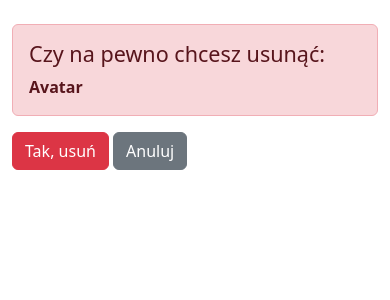
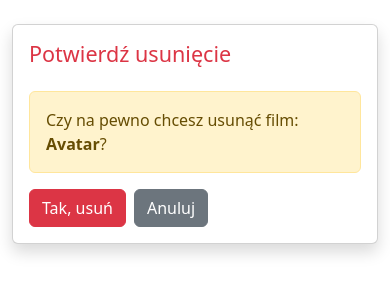
Before and after one commit to bossgos/ataproj3, a Django app: template movies/templates/movies/movie_confirm_delete.html in a window 390 px wide. Shown: the part 56-356 px from the top of the page. Run offline with Django 5.2, Linux system fonts and the light colour scheme; the template is opened without the code that fills it: values that come from a table or form of the project are taken from there, others are empty; data comes from the database, SQL or seed files in the repository; both versions use the stored data as it was after the commit.

Commit message:
Movies - html files - mobile friendly

```diff
--- a/ataproj3/urls.py
+++ b/ataproj3/urls.py
@@ -21,7 +21,7 @@ from django.urls import path, include
 
 urlpatterns = [
     path('admin/', admin.site.urls),
-    path('movies/', include('movies.urls')),
+    path('', include('movies.urls')),
 ]
 
 
--- a/movies/templates/movies/movie_confirm_delete.html
+++ b/movies/templates/movies/movie_confirm_delete.html
@@ -1,14 +1,22 @@
 {% extends 'movies/base.html' %}
 
 {% block content %}
-<div class="alert alert-danger">
-    <h4>Czy na pewno chcesz usunąć:</h4>
-    <strong>{{ movie.title }}</strong>
+<div class="row justify-content-center">
+    <div class="col-12 col-md-6">
+        <div class="card shadow">
+            <div class="card-body">
+                <h4 class="card-title text-danger mb-4">Potwierdź usunięcie</h4>
+                <div class="alert alert-warning">
+                    Czy na pewno chcesz usunąć film: <strong>{{ movie.title }}</strong>?
+                </div>
+
+                <form method="post" class="d-flex gap-2">
+                    {% csrf_token %}
+                    <button class="btn btn-danger">Tak, usuń</button>
+                    <a href="{% url 'movie_detail' movie.pk %}" class="btn btn-secondary">Anuluj</a>
+                </form>
+            </div>
+        </div>
+    </div>
 </div>
-
-<form method="post">
-    {% csrf_token %}
-    <button class="btn btn-danger">Tak, usuń</button>
-    <a href="{% url 'movie_detail' movie.pk %}" class="btn btn-secondary">Anuluj</a>
-</form>
 {% endblock %}
--- a/movies/templates/movies/movie_list.html
+++ b/movies/templates/movies/movie_list.html
@@ -3,9 +3,9 @@
 {% block content %}
 <h1 class="mb-4">Baza filmów</h1>
 
-<div class="row">
+<div class="row g-4">
     {% for movie in movies %}
-        <div class="col-md-4 mb-4">
+        <div class="col-12 col-sm-6 col-md-4 col-lg-3">
             <div class="card h-100">
 
                 {% if movie.cover %}
```
Also changed, not shown: movies/templates/movies/movie_detail.html (+4 -4 lines), movies/templates/movies/movie_form.html (+8 -2 lines), db.sqlite3, media/movies/covers/Pink-Varsity-Jacket-1.webp (added), media/movies/covers/Verde-Hoodie-1.webp (added).
